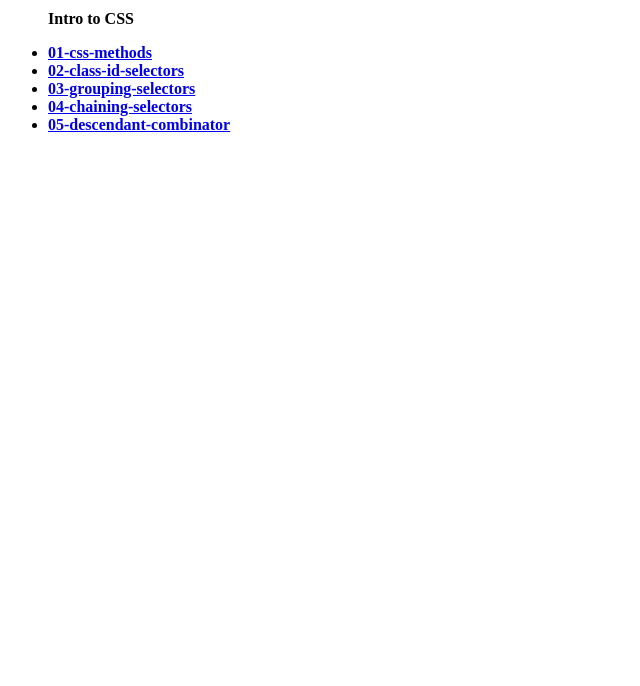
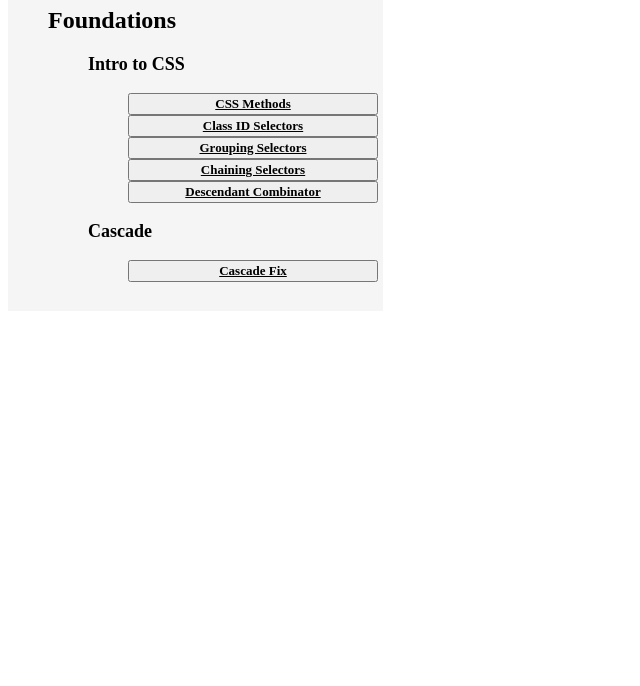
Before and after one commit to Ferinn/OdinProject, a plain HTML site: page Projects/CSS-Excercises/crossroads.html in a window 1280 px wide. Shown: the part 114-800 px from the top of the page, without its empty margins (0-640 px from the left). Drawn offline with Linux system fonts and the light colour scheme.

Commit message:
Added cascade to crossroads.html list, styling changes

```diff
--- a/Projects/CSS-Excercises/crossroads.html
+++ b/Projects/CSS-Excercises/crossroads.html
@@ -9,17 +9,26 @@
     </head>
 
     <body>
-        <button class="text heading1 bckBtn"><a href="../../index.html">Back to overview</a></h1></button>
-        <h1 class="text heading1">CSS Assignments</h1>
+        <div class="background">
+        <button class="bckBtn large"><a class="large" href="../../index.html">Back to overview</a></h1></button>
+        <h1>CSS Assignments</h1>
         <ul>
-            <h2 class="text heading2">Foundations</h2>
-            <h3 class="text heading3">Intro to CSS</h3>
+            <h2>Foundations</h2>
+                <ul><h3>Intro to CSS</h3>
 
-            <li><a href="foundations/intro-to-css/01-css-methods/index.html"><strong>01-css-methods</strong></a></li>
-            <li><a href="foundations/intro-to-css/02-class-id-selectors/index.html"><strong>02-class-id-selectors</strong></a></li>
-            <li><a href="foundations/intro-to-css/03-grouping-selectors/index.html"><strong>03-grouping-selectors</strong></a></li>
-            <li><a href="foundations/intro-to-css/04-chaining-selectors/index.html"><strong>04-chaining-selectors</strong></a></li>
-            <li><a href="foundations/intro-to-css/05-descendant-combinator/index.html"><strong>05-descendant-combinator</strong></a></li>
+                    <ul><button><a href="foundations/intro-to-css/01-css-methods/index.html">CSS Methods</a></button></ul>
+                    <ul><button><a href="foundations/intro-to-css/02-class-id-selectors/index.html">Class ID Selectors</a></button></ul>
+                    <ul><button><a href="foundations/intro-to-css/03-grouping-selectors/index.html">Grouping Selectors</a></button></ul>
+                    <ul><button><a href="foundations/intro-to-css/04-chaining-selectors/index.html">Chaining Selectors</a></button></ul>
+                    <ul><button><a href="foundations/intro-to-css/05-descendant-combinator/index.html">Descendant Combinator</a></ul>
+                </ul>
+
+                <ul><h3>Cascade</h3>
+
+                    <ul><button><a href="foundations/cascade/index.html">Cascade Fix</a></button></ul>
+                </ul>
         </ul>
+        <p><br></p>
+        </div>
     </body>
 </html>
--- a/Projects/CSS-Excercises/styles.css
+++ b/Projects/CSS-Excercises/styles.css
@@ -1,23 +1,38 @@
-.text
+*
 {
     color: black;
     font-family: 'Times New Roman', Times, serif;
     font-size: small;
 }
 
-.heading1
+h1
 {
-    font-size: larger;
+    font-size: xx-large;
 }
-
-.heading2
+h2
+{
+    font-size: x-large;
+}
+h3
 {
     font-size: large;
 }
 
-.heading3
+a
 {
-    font-size: medium;
+    color: black;
+    font-weight: bold;
+    text-decoration: underline;
+}
+
+button
+{
+    width: 250px;
+}
+
+.large
+{
+    font-size: x-large;
 }
 
 .bckBtn
@@ -25,4 +40,11 @@
     background-color: orangered;
     color: black;
     align-self: auto;
+    width: 375px;
 }
+
+.background
+{
+    background-color: whitesmoke;
+    width: 375px;
+}
```
